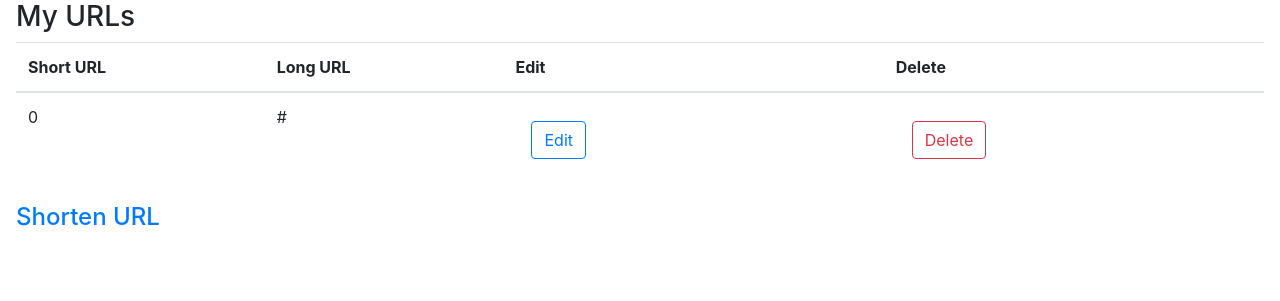
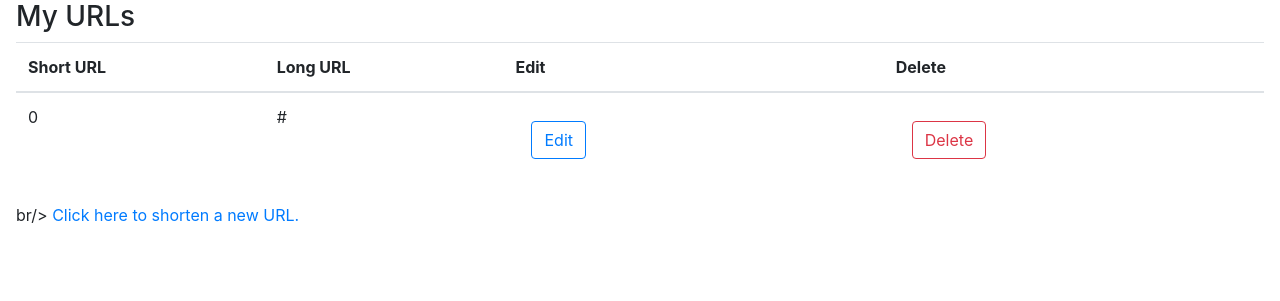
Before and after one commit to Nidz01/tinyapp, a Node project: template views/urls_index.ejs in a window 1280 px wide. Shown: the part 134-435 px from the top of the page. Run offline with Node 20 templates, Linux system fonts and the light colour scheme; the template is opened without the code that fills it: most values are stand-ins (such as "Sample title", 1, 10 or a date in 2020); some libraries are stand-ins or nearby versions.

Commit message:
Fixed shorten url link

```diff
--- a/views/urls_index.ejs
+++ b/views/urls_index.ejs
@@ -41,7 +41,8 @@
         <% } %>
       </tbody>
     </table>
-    <h4><a href="#">Shorten URL</a></h3>
+    br/>
+  <a href="/urls/new">Click here to shorten a new URL.</a>
   </main>
   <!-- Bootstrap JS -->
   <script src="https://code.jquery.com/jquery-3.3.1.slim.min.js" integrity="sha384-q8i/X+965DzO0rT7abK41JStQIAqVgRVzpbzo5smXKp4YfRvH+8abtTE1Pi6jizo" crossorigin="anonymous"></script>
```
